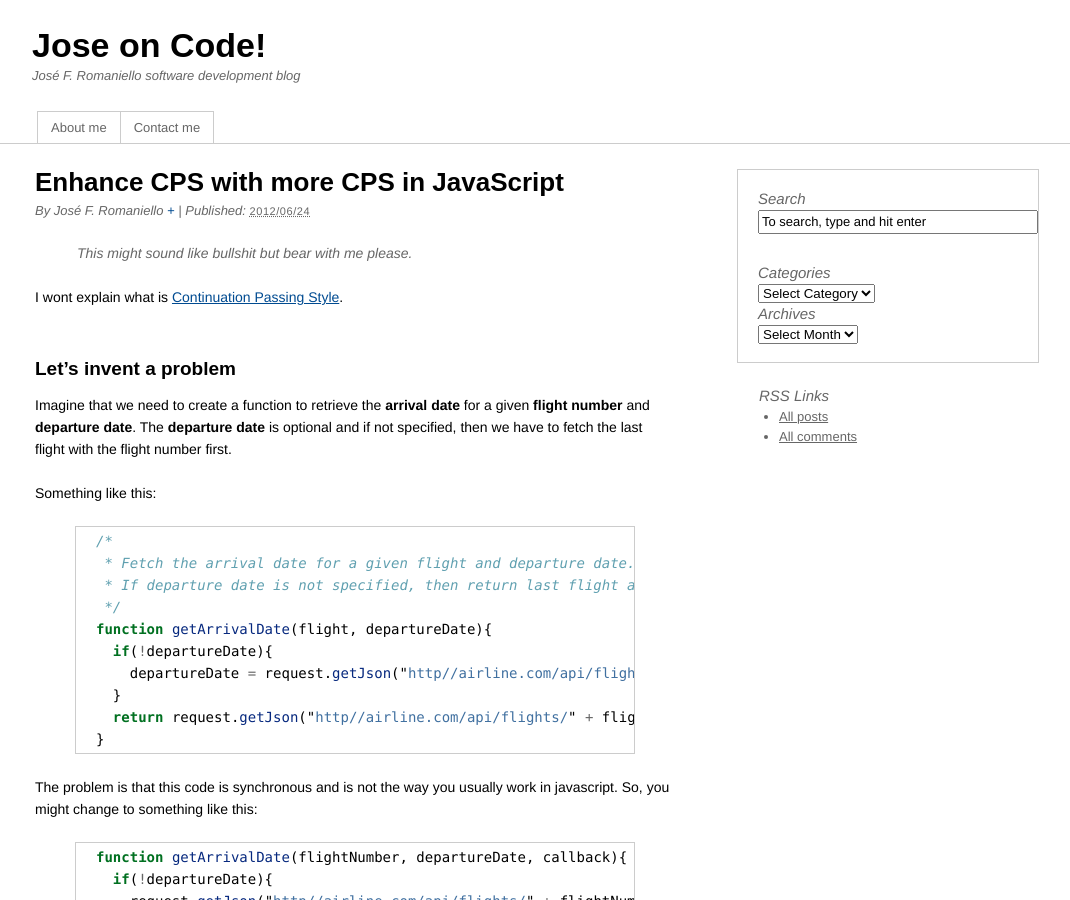
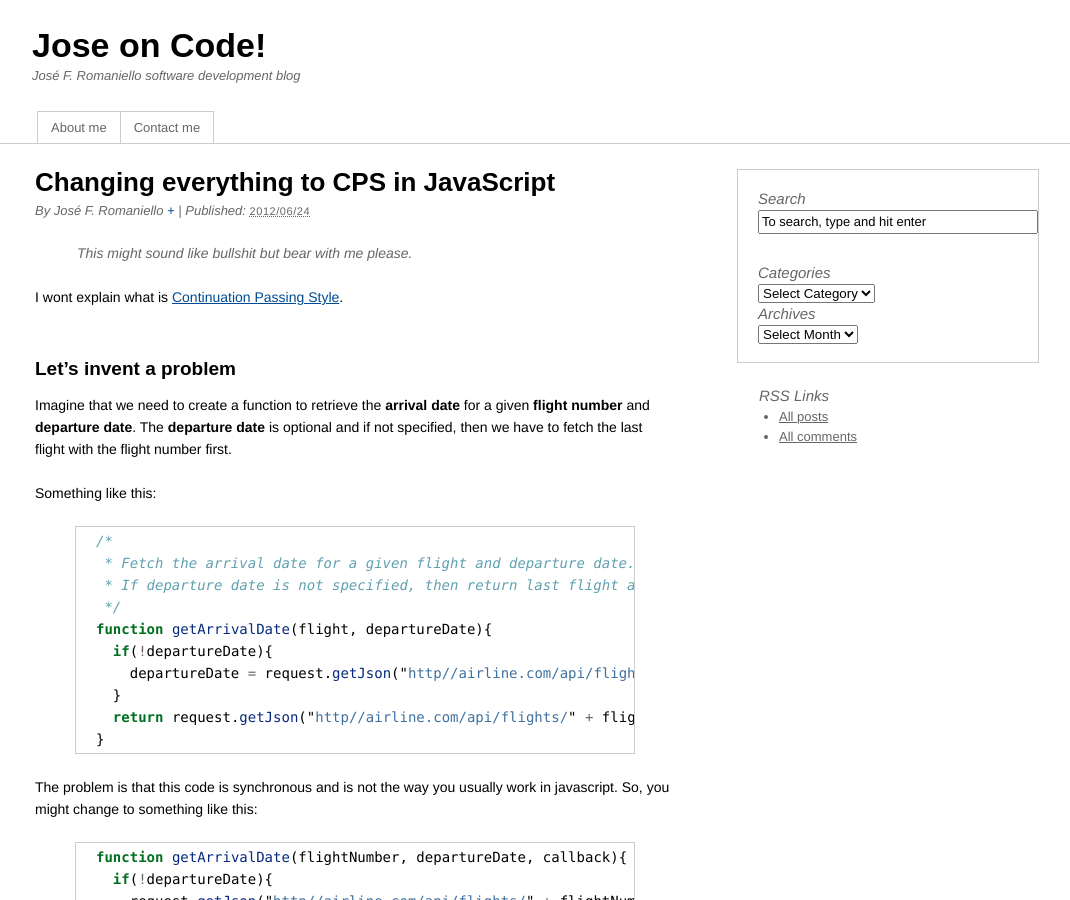
Before and after one commit to jfromaniello/joseoncodecom, a Jekyll site: the page built from _posts/2012-06-24-everything-to-cps-in-js.markdown, in a window 1280 px wide and 900 px high. Shown: the whole window, without its empty margins (103-1173 px from the left). Built offline with Jekyll 4.4.1, drawn with Linux system fonts in a browser that asks for light colours; Markdown is read by kramdown in place of the engine named in the settings; comment, search, counter and statistics services are not loaded.

Commit message:
change horrible title

```diff
--- a/_posts/2012-06-24-enhance-cps-with-more-cps.markdown
+++ b/_posts/2012-06-24-everything-to-cps-in-js.markdown
@@ -1,6 +1,6 @@
 ---
 layout: post
-title: "Enhance CPS with more CPS in JavaScript"
+title: "Changing everything to CPS in JavaScript"
 date: 2012-06-24 21:00
 tags:
 - javascript
```
